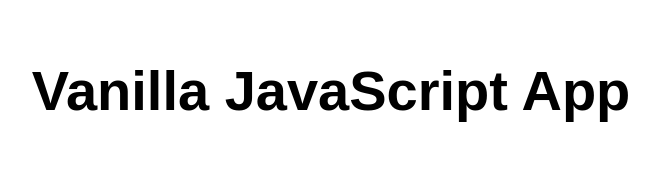
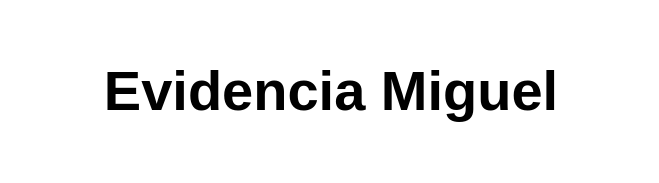
Before and after one commit to MiguelAngelGarciaCardona/PraticaAzure, a website: page src/index.html in a window 1280 px wide. Shown: the whole page, without its empty margins (309-968 px from the left). Drawn offline with Linux system fonts and the light colour scheme.

Commit message:
cambio de codigo

```diff
--- a/src/index.html
+++ b/src/index.html
@@ -5,12 +5,12 @@
   <meta charset="UTF-8">
   <meta name="viewport" content="width=device-width, initial-scale=1.0">
   <link rel="stylesheet" href="styles.css">
-  <title>Vanilla JavaScript App</title>
+  <title>Aplicacion Uno</title>
 </head>
 
 <body>
   <main>
-    <h1>Vanilla JavaScript App</h1>
+    <h1>Evidencia Miguel</h1>
   </main>
 </body>
 
```
